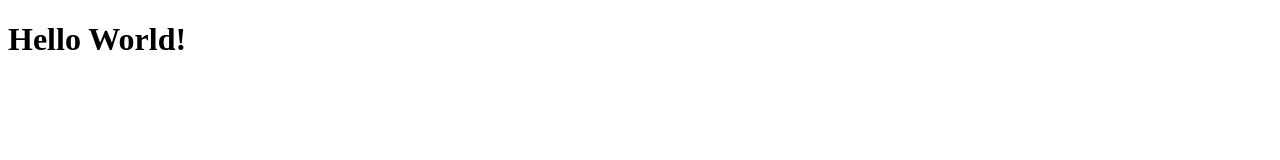
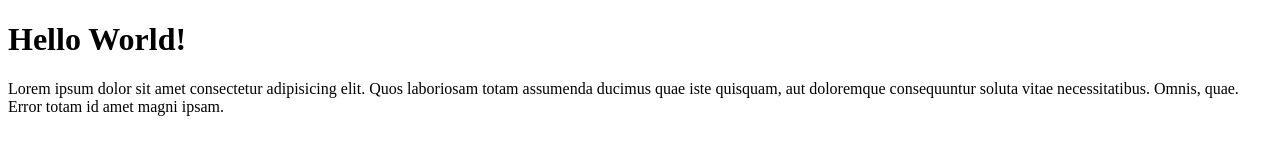
Before and after one commit to mutiarainsani/mutiara-git-test, a plain HTML site: page index.html in a window 1280 px wide. Drawn offline with Linux system fonts and the light colour scheme.

Commit message:
menambahkan paragraf

```diff
--- a/index.html
+++ b/index.html
@@ -8,5 +8,6 @@
   </head>
   <body>
     <h1>Hello World!</h1>
+    <p>Lorem ipsum dolor sit amet consectetur adipisicing elit. Quos laboriosam totam assumenda ducimus quae iste quisquam, aut doloremque consequuntur soluta vitae necessitatibus. Omnis, quae. Error totam id amet magni ipsam.</p>
   </body>
 </html>
```
